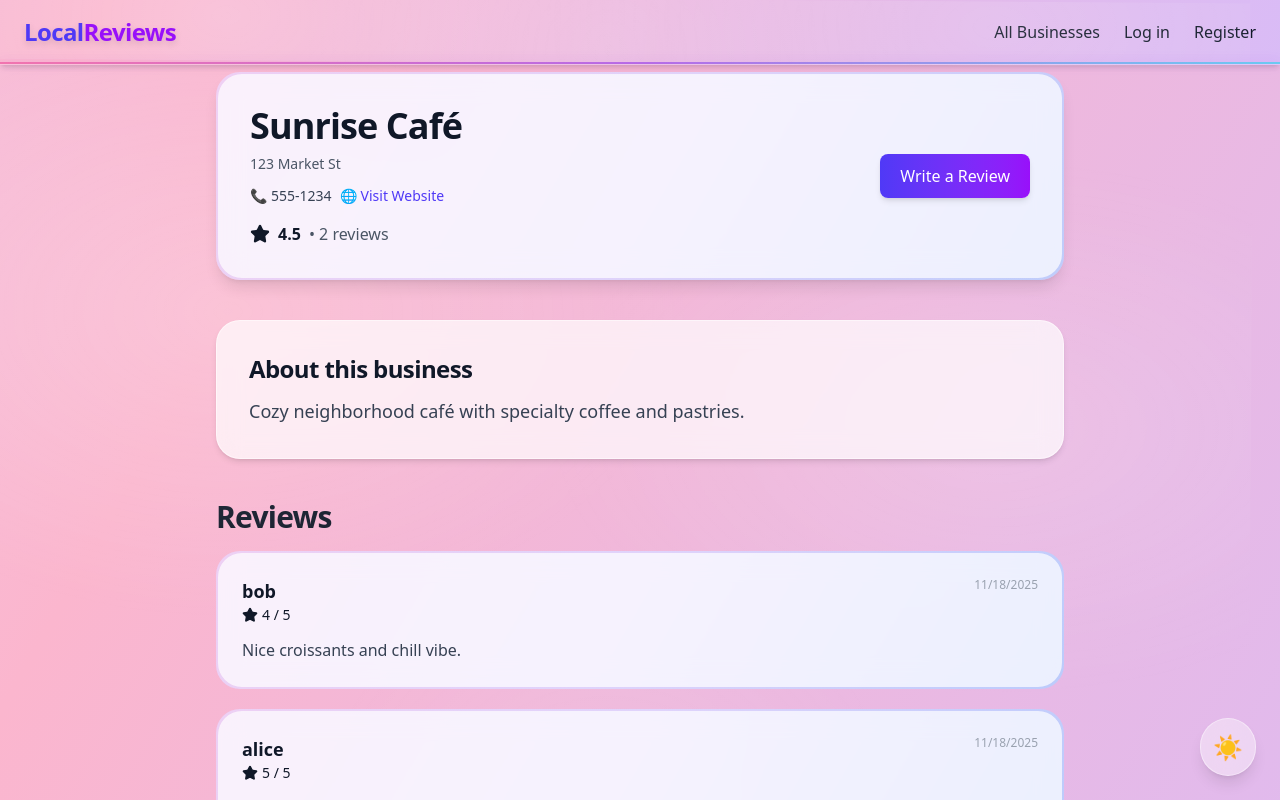
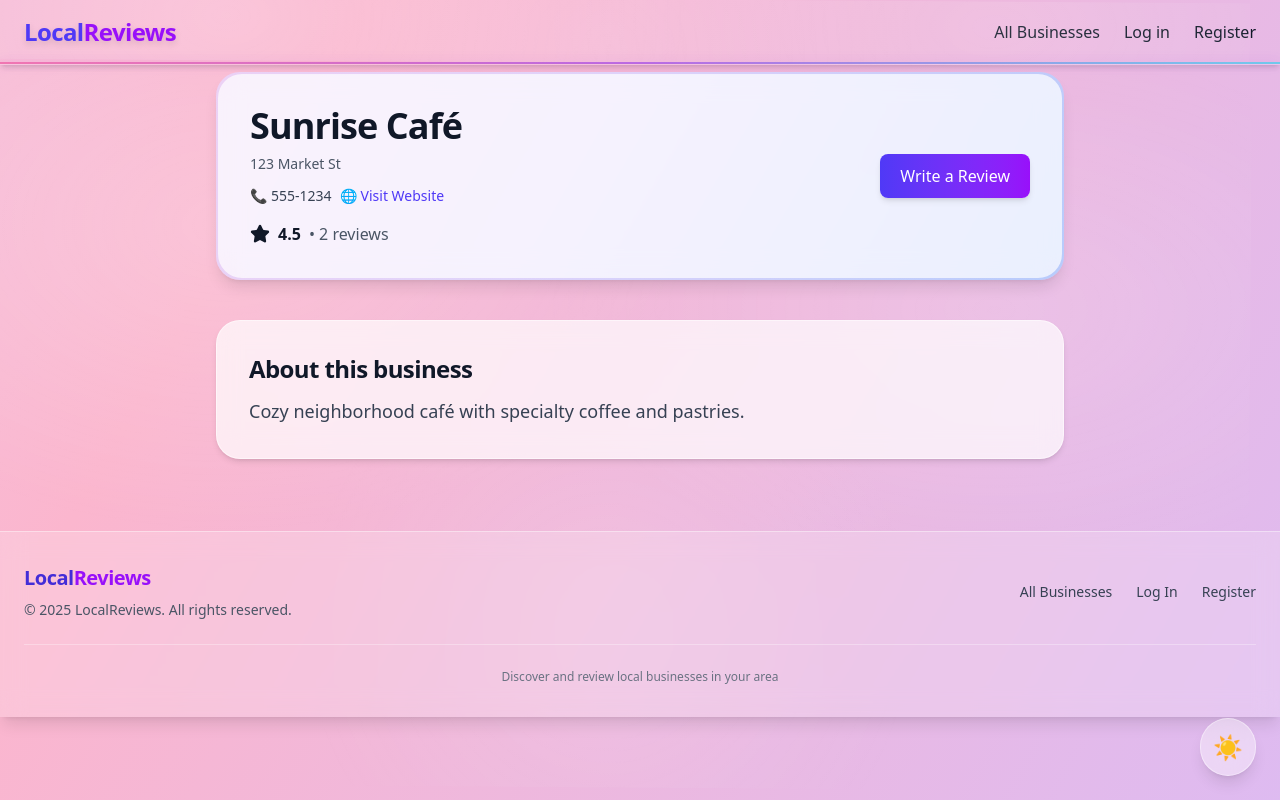
Before and after one commit to chebli2002/local-reviews, a React (Vite) app: page /businesses/b1 in a window 1280 px wide. Shown: the top 800 px of the page. Built offline with nearby package versions, Linux system fonts and the light colour scheme.

Commit message:
Fixed the editing bug
Yaatikon el aafye

```diff
--- a/src/components/business/BusinessDetail.jsx
+++ b/src/components/business/BusinessDetail.jsx
@@ -26,7 +26,6 @@ export default function BusinessDetail() {
 
   return (
     <section className="max-w-4xl mx-auto px-6 py-14 space-y-10">
-      {/* HEADER CARD */}
       <motion.div
         initial={{ opacity: 0, y: 20 }}
         animate={{ opacity: 1, y: 0 }}
@@ -76,7 +75,8 @@ export default function BusinessDetail() {
             >
               Write a Review
             </Link>
-            {currentUser && (
+            {/* ✅ Only owner sees edit button */}
+            {currentUser && currentUser.id === business.owner_id && (
               <button
                 onClick={() => navigate(`/businesses/${business.id}/edit`)}
                 className="btn-outline text-base"
@@ -86,12 +86,10 @@ export default function BusinessDetail() {
             )}
           </div>
 
-          {/* Accent gradient overlay */}
           <div className="absolute inset-0 rounded-3xl opacity-0 hover:opacity-100 transition-opacity duration-700 bg-gradient-to-r from-indigo-400/10 via-purple-400/20 to-pink-300/10 pointer-events-none"></div>
         </div>
       </motion.div>
 
-      {/* ABOUT SECTION */}
       {business.description && (
         <motion.div
           initial={{ opacity: 0, y: 25 }}
@@ -107,55 +105,6 @@ export default function BusinessDetail() {
           </p>
         </motion.div>
       )}
-
-      {/* REVIEWS SECTION */}
-      <motion.div
-        initial={{ opacity: 0, y: 25 }}
-        animate={{ opacity: 1, y: 0 }}
-        transition={{ duration: 0.8, delay: 0.2 }}
-        className="space-y-5"
-      >
-        <h2 className="text-3xl font-extrabold text-gray-900 mb-4">Reviews</h2>
-
-        {bizReviews.length > 0 ? (
-          <div className="space-y-5">
-            {bizReviews.map((r, i) => (
-              <motion.div
-                key={r.id}
-                initial={{ opacity: 0, y: 10 }}
-                whileInView={{ opacity: 1, y: 0 }}
-                viewport={{ once: true }}
-                transition={{ duration: 0.5, delay: i * 0.05 }}
-                className="relative overflow-hidden p-[2px] rounded-3xl bg-gradient-border"
-              >
-                <div className="rounded-3xl bg-white/70 backdrop-blur-md p-6 hover:bg-white/80 transition-all duration-500">
-                  <div className="flex justify-between items-start mb-1">
-                    <div>
-                      <div className="font-semibold text-gray-900 text-lg">
-                        {r.user?.username ?? "Anonymous"}
-                      </div>
-                      <div className="text-sm text-gray-900 font-medium flex items-center gap-1">
-                        <Star className="w-4 h-4 fill-current text-gray-900" />
-                        {r.rating} / 5
-                      </div>
-                    </div>
-                    <div className="text-gray-400 text-xs">
-                      {new Date().toLocaleDateString()}
-                    </div>
-                  </div>
-                  <p className="mt-3 text-gray-700 leading-relaxed text-base">
-                    {r.comment}
-                  </p>
-                </div>
-              </motion.div>
-            ))}
-          </div>
-        ) : (
-          <div className="rounded-3xl bg-white/70 backdrop-blur-md p-8 text-gray-600 text-center text-lg border border-white/50">
-            No reviews yet. Be the first to share your thoughts!
-          </div>
-        )}
-      </motion.div>
     </section>
   );
 }
--- a/src/components/business/BusinessForm.jsx
+++ b/src/components/business/BusinessForm.jsx
@@ -6,7 +6,13 @@ import { useData } from "../../data/DataContext.jsx";
 export default function BusinessForm({ isEdit = false }) {
   const { id } = useParams();
   const navigate = useNavigate();
-  const { categories, rawBusinesses, addBusiness, updateBusiness } = useData();
+  const {
+    categories,
+    rawBusinesses,
+    addBusiness,
+    updateBusiness,
+    currentUser,
+  } = useData();
 
   const existing = rawBusinesses.find((b) => b.id === id);
   const [form, setForm] = useState({
@@ -35,7 +41,17 @@ export default function BusinessForm({ isEdit = false }) {
       return;
     }
 
+    if (!currentUser) {
+      setError("You must be logged in to make changes.");
+      return;
+    }
+
+    // ✅ Ownership check
     if (isEdit && existing) {
+      if (existing.owner_id !== currentUser.id) {
+        setError("You are not authorized to edit this business.");
+        return;
+      }
       updateBusiness(existing.id, form);
       navigate(`/businesses/${existing.id}`);
     } else {
@@ -154,7 +170,6 @@ export default function BusinessForm({ isEdit = false }) {
               </div>
             </div>
 
-            {/* Submit */}
             <motion.button
               whileHover={{ scale: 1.02 }}
               whileTap={{ scale: 0.98 }}
--- a/src/data/DataContext.jsx
+++ b/src/data/DataContext.jsx
@@ -4,7 +4,6 @@ import { nanoid } from "nanoid";
 const DataContext = createContext(null);
 export const useData = () => useContext(DataContext);
 
-// Initial data (mock)
 const categoriesSeed = [
   { id: "cat-food", name: "Food & Drink" },
   { id: "cat-fitness", name: "Fitness" },
@@ -20,6 +19,7 @@ const businessesSeed = [
     phone: "555-1234",
     website: "https://sunrisecafe.local",
     category_id: "cat-food",
+    owner_id: "u1",
   },
   {
     id: "b2",
@@ -29,6 +29,7 @@ const businessesSeed = [
     phone: "555-8877",
     website: "https://ironfit.local",
     category_id: "cat-fitness",
+    owner_id: "u2",
   },
   {
     id: "b3",
@@ -38,6 +39,7 @@ const businessesSeed = [
     phone: "555-4411",
     website: "https://swiftfix.local",
     category_id: "cat-services",
+    owner_id: "u1",
   },
 ];
 
@@ -99,15 +101,23 @@ export function DataProvider({ children }) {
     }));
   }, [businesses, reviews]);
 
+  // ✅ Add business (assign owner)
   const addBusiness = (payload) => {
+    if (!currentUser) throw new Error("You must log in first.");
     const id = nanoid(6);
-    setBusinesses((prev) => [...prev, { id, ...payload }]);
+    setBusinesses((prev) => [
+      ...prev,
+      { id, owner_id: currentUser.id, ...payload },
+    ]);
     return id;
   };
 
+  // ✅ Update business (only owner can edit)
   const updateBusiness = (id, payload) => {
     setBusinesses((prev) =>
-      prev.map((b) => (b.id === id ? { ...b, ...payload } : b))
+      prev.map((b) =>
+        b.id === id && b.owner_id === currentUser?.id ? { ...b, ...payload } : b
+      )
     );
   };
 
```
